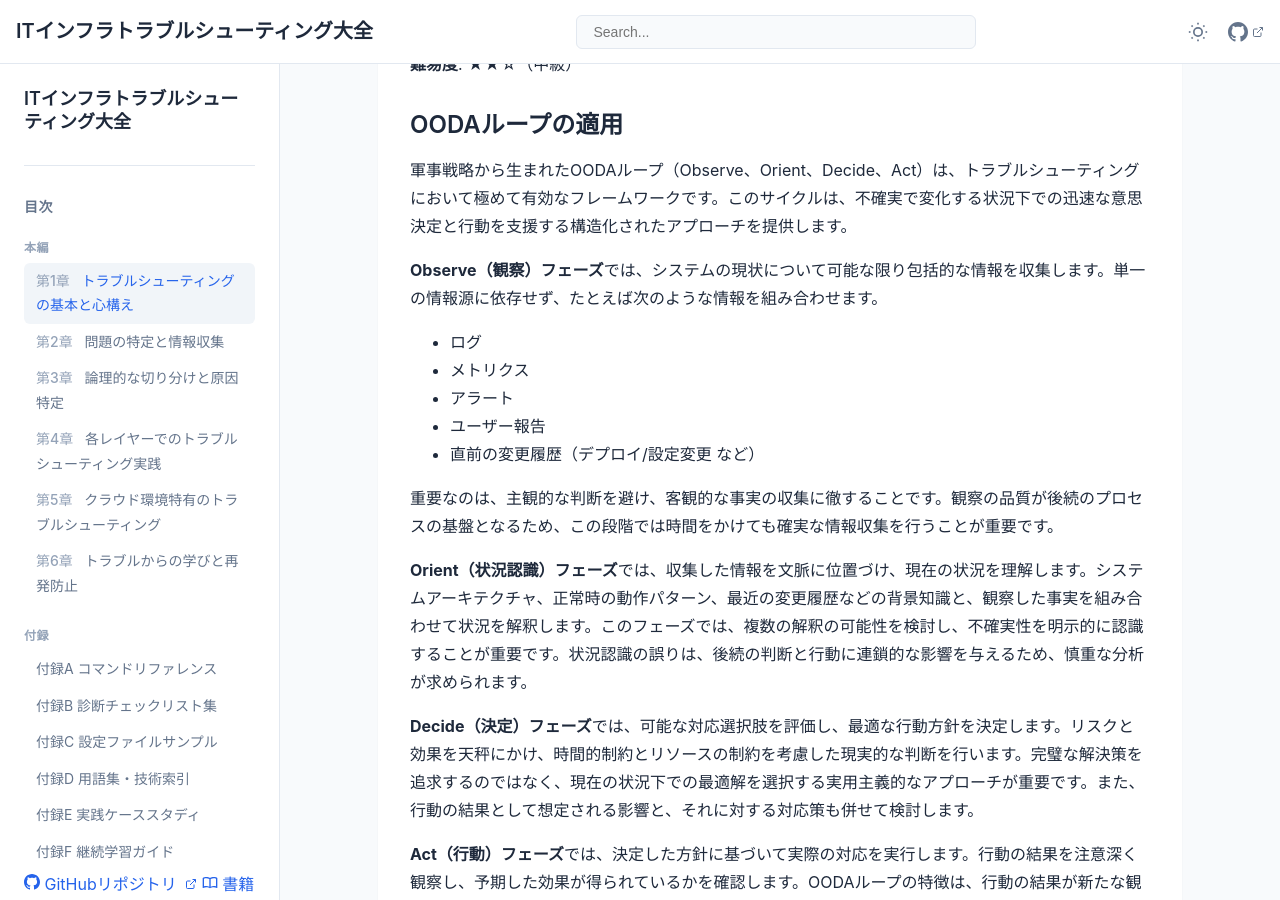
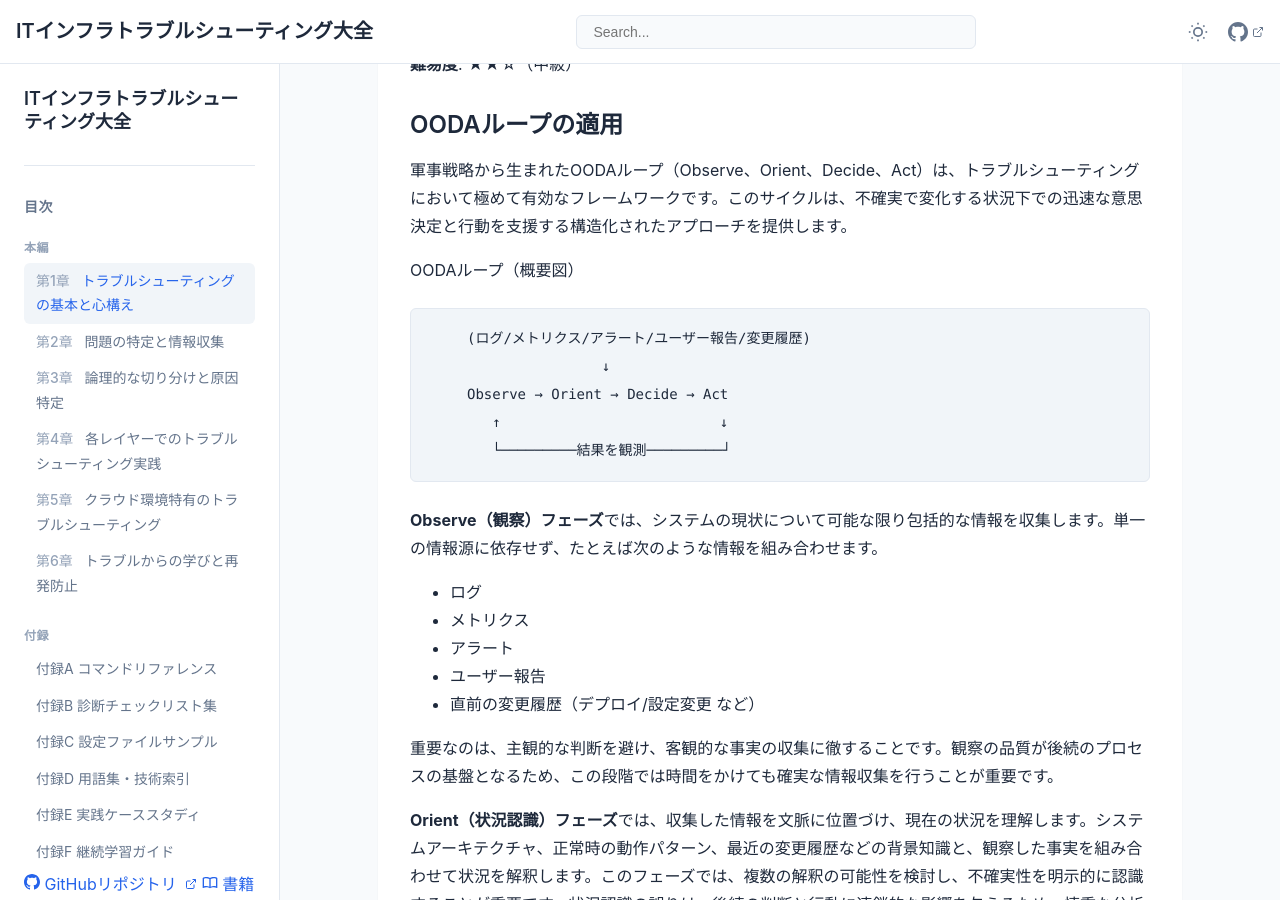
Before and after one commit to itdojp/IT-infra-troubleshooting-book, a Jekyll site: the page built from docs/src/chapter-chapter01/index.md, in a window 1280 px wide and 900 px high, scrolled down 3085 px. Built offline with Jekyll 4.4.1, drawn with Linux system fonts in a browser that asks for light colours.

Commit message:
docs: 第1-2章に早見図を追加 (#85)

````diff
--- a/docs/src/chapter-chapter01/index.md
+++ b/docs/src/chapter-chapter01/index.md
@@ -85,6 +85,15 @@ order: 1
 ### OODAループの適用
 
 軍事戦略から生まれたOODAループ（Observe、Orient、Decide、Act）は、トラブルシューティングにおいて極めて有効なフレームワークです。このサイクルは、不確実で変化する状況下での迅速な意思決定と行動を支援する構造化されたアプローチを提供します。
+
+OODAループ（概要図）
+```text
+(ログ/メトリクス/アラート/ユーザー報告/変更履歴)
+                ↓
+Observe → Orient → Decide → Act
+   ↑                          ↓
+   └─────────結果を観測─────────┘
+```
 
 **Observe（観察）フェーズ**では、システムの現状について可能な限り包括的な情報を収集します。単一の情報源に依存せず、たとえば次のような情報を組み合わせます。
 
````
Also changed, not shown: docs/src/chapter-chapter02/index.md (+20 -0 lines).
